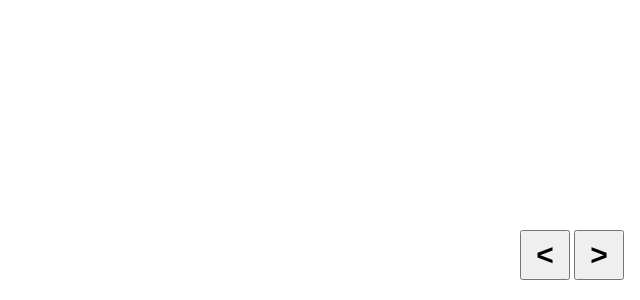
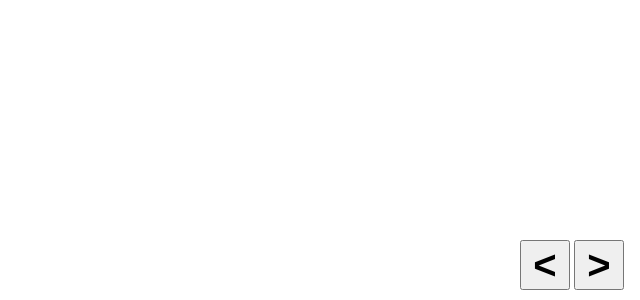
Before and after one commit to tejaswigowda/ame2200Spring2017, a plain HTML site: page slideShow/index.html in a window 1280 px wide. Shown: the part 500-800 px from the top of the page, without its empty margins (640-1280 px from the left). Drawn offline with nearby package versions, Linux system fonts and the light colour scheme.

Commit message:
in class

```diff
--- a/slideShow/index.html
+++ b/slideShow/index.html
@@ -38,8 +38,9 @@ body{
 {
   width: 50px;
   height: 50px;
-  font-size: 30px;
+  font-size: 40px;
   font-weight: bold;
+  margin-top: 10px;
 }
 
 </style>
```
